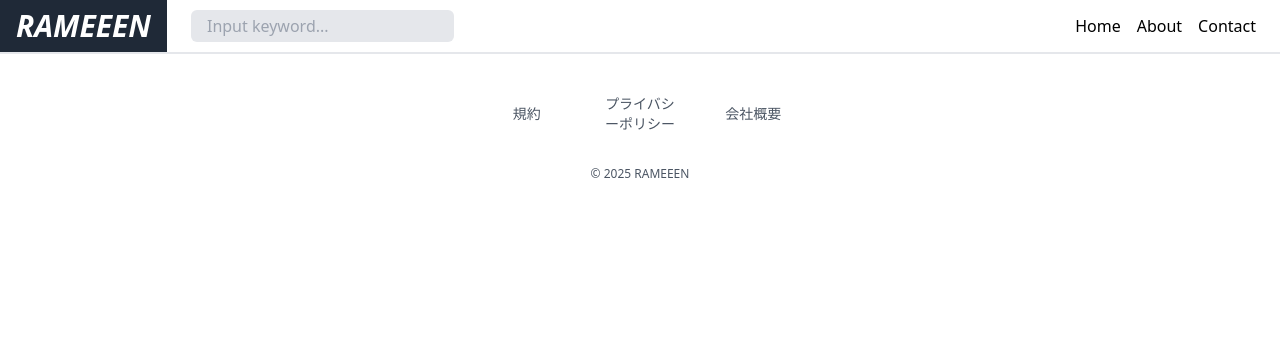
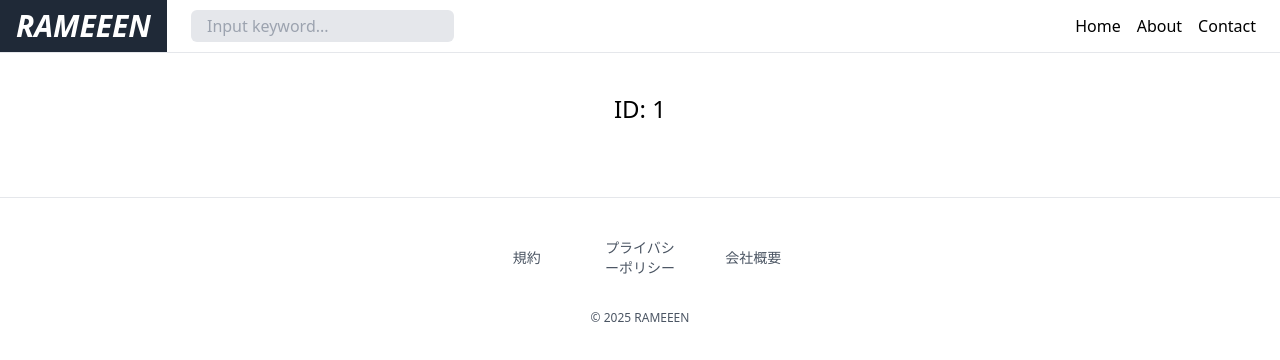
Before and after one commit to Amatsuka4/ramen-oic, a React (Vite) app: page /shop/1 in a window 1280 px wide. Shown: the top 360 px of the page. Built offline with nearby package versions, Linux system fonts and the light colour scheme.

Commit message:
[update] App.tsxにShopコンポーネントのルーティングを追加し、Home.tsxでRamenCardをShopListに置き換え。

```diff
--- a/src/App.tsx
+++ b/src/App.tsx
@@ -3,6 +3,7 @@ import Header from "./components/Header";
 import Footer from "./components/Footer";
 import { Route, Routes } from "react-router-dom";
 import Home from "./pages/Home";
+import Shop from "./pages/Shop";
 
 function App() {
 	return (
@@ -10,6 +11,7 @@ function App() {
 			<Header />
 			<Routes>
 				<Route path="/" element={<Home />} />
+				<Route path="/shop/:id" element={<Shop />} />
 			</Routes>
 			<Footer />
 		</>
--- /dev/null
+++ b/src/components/ShopList.tsx
@@ -0,0 +1,43 @@
+import { Link } from "react-router-dom";
+
+type Photo = {
+	name: string;
+	url: string;
+	width: number;
+	height: number;
+};
+
+type Shop = {
+	id: string;
+	name?: string;
+	photos?: Photo[];
+};
+
+function ShopCard({ shop }: { shop: Shop }) {
+	const href = `/shop/${shop.id}`;
+
+	return (
+		<div className="w-full h-full" key={shop.id}>
+			<Link to={href}>
+				<img
+					className="w-full aspect-square object-cover rounded-md"
+					src={shop.photos?.[0]?.url ?? "https://placehold.co/400x400"}
+					alt={shop.name ?? "ラーメン"}
+				/>
+			</Link>
+
+			<p className="text-center">
+				<Link to={href}>{shop.name}</Link>
+			</p>
+		</div>
+	);
+}
+export default function ShopList({ shops }: { shops: Shop[] }) {
+	return (
+		<div className="grid grid-cols-3 md:grid-cols-4 xl:grid-cols-5 gap-4">
+			{shops.map((shop) => (
+				<ShopCard shop={shop} key={shop.id} />
+			))}
+		</div>
+	);
+}
--- a/src/pages/Home.tsx
+++ b/src/pages/Home.tsx
@@ -1,6 +1,7 @@
 import { useState, useEffect } from "react";
 import { Link } from "react-router-dom";
 import { getRamen } from "../api/getRamen";
+import ShopList from "../components/ShopList";
 
 type Photo = {
 	name: string;
@@ -16,26 +17,6 @@ type Shop = {
 };
 
 const RANDOM_COUNT = 10;
-
-function RamenCard({ shop }: { shop: Shop }) {
-	const href = `/shop/${shop.id}`;
-
-	return (
-		<div className="w-full h-full" key={shop.id}>
-			<Link to={href}>
-				<img
-					className="w-full aspect-square object-cover rounded-md"
-					src={shop.photos?.[0]?.url ?? "https://placehold.co/400x400"}
-					alt={shop.name ?? "ラーメン"}
-				/>
-			</Link>
-
-			<p className="text-center">
-				<Link to={href}>{shop.name}</Link>
-			</p>
-		</div>
-	);
-}
 
 export default function Home() {
 	const [ramens, setRamens] = useState<Shop[]>([]);
@@ -68,11 +49,7 @@ export default function Home() {
 			<main className="py-10 w-full bg-gray-100">
 				<div className="w-3/4 xl:w-1/2 mx-auto">
 					<p className="text-2xl text-center mb-8">ランダムなお店</p>
-					<div className="grid grid-cols-3 md:grid-cols-4 xl:grid-cols-5 gap-4">
-						{randomRamens.map((shop) => (
-							<RamenCard shop={shop} key={shop.id} />
-						))}
-					</div>
+					<ShopList shops={randomRamens} />
 				</div>
 			</main>
 		</>
--- /dev/null
+++ b/src/pages/Shop.tsx
@@ -0,0 +1,18 @@
+import { useParams } from "react-router-dom";
+
+//ToDO: 検索結果のページを作成
+//ToDO: 店舗別ページを作成
+
+export default function Shop() {
+	const { id } = useParams();
+
+	return (
+		<>
+			<main className="py-10 w-full">
+				<div className="w-3/4 xl:w-1/2 mx-auto">
+					<p className="text-2xl text-center mb-8">ID: {id}</p>
+				</div>
+			</main>
+		</>
+	);
+}
```
Lines whose indentation alone changed are shown as unchanged.
